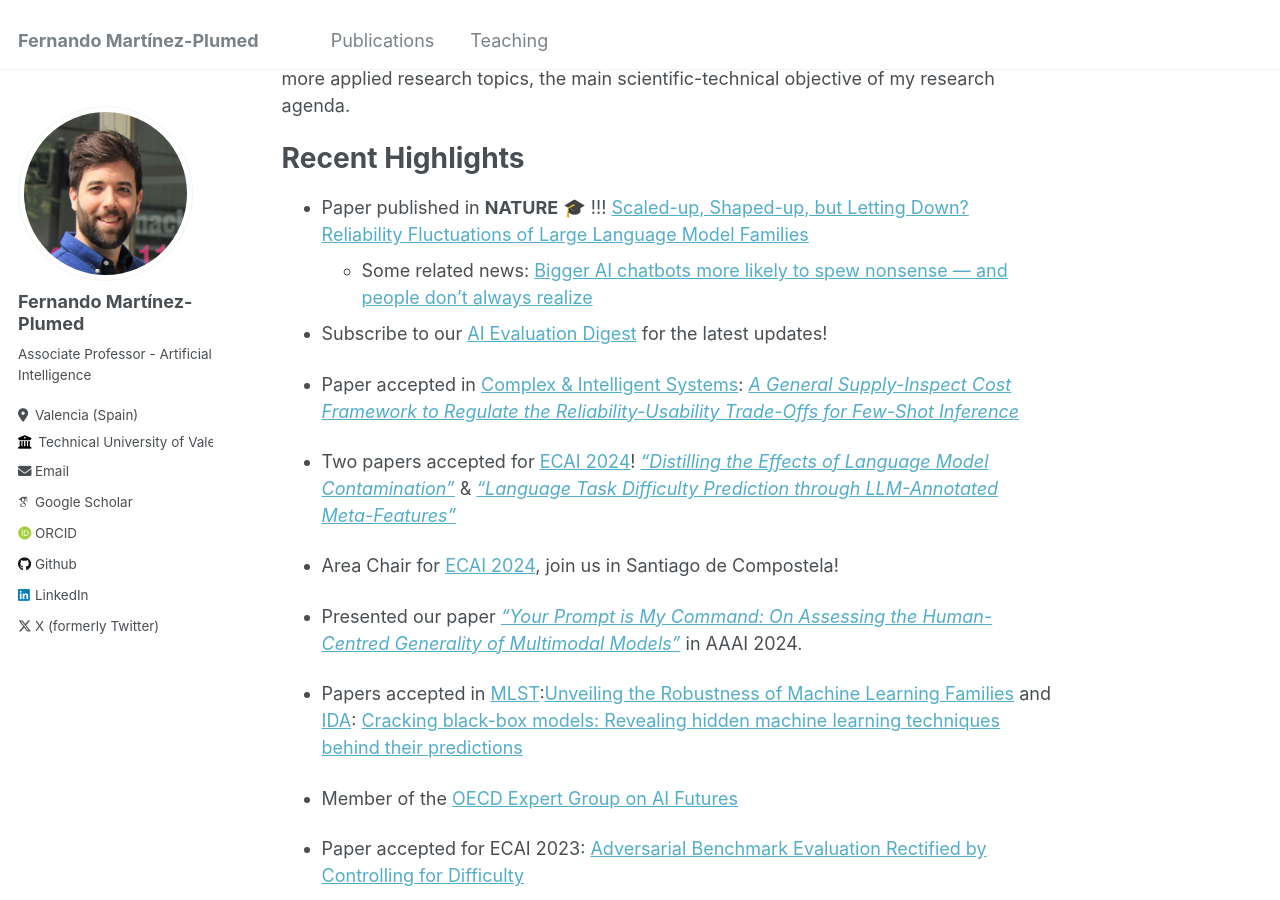
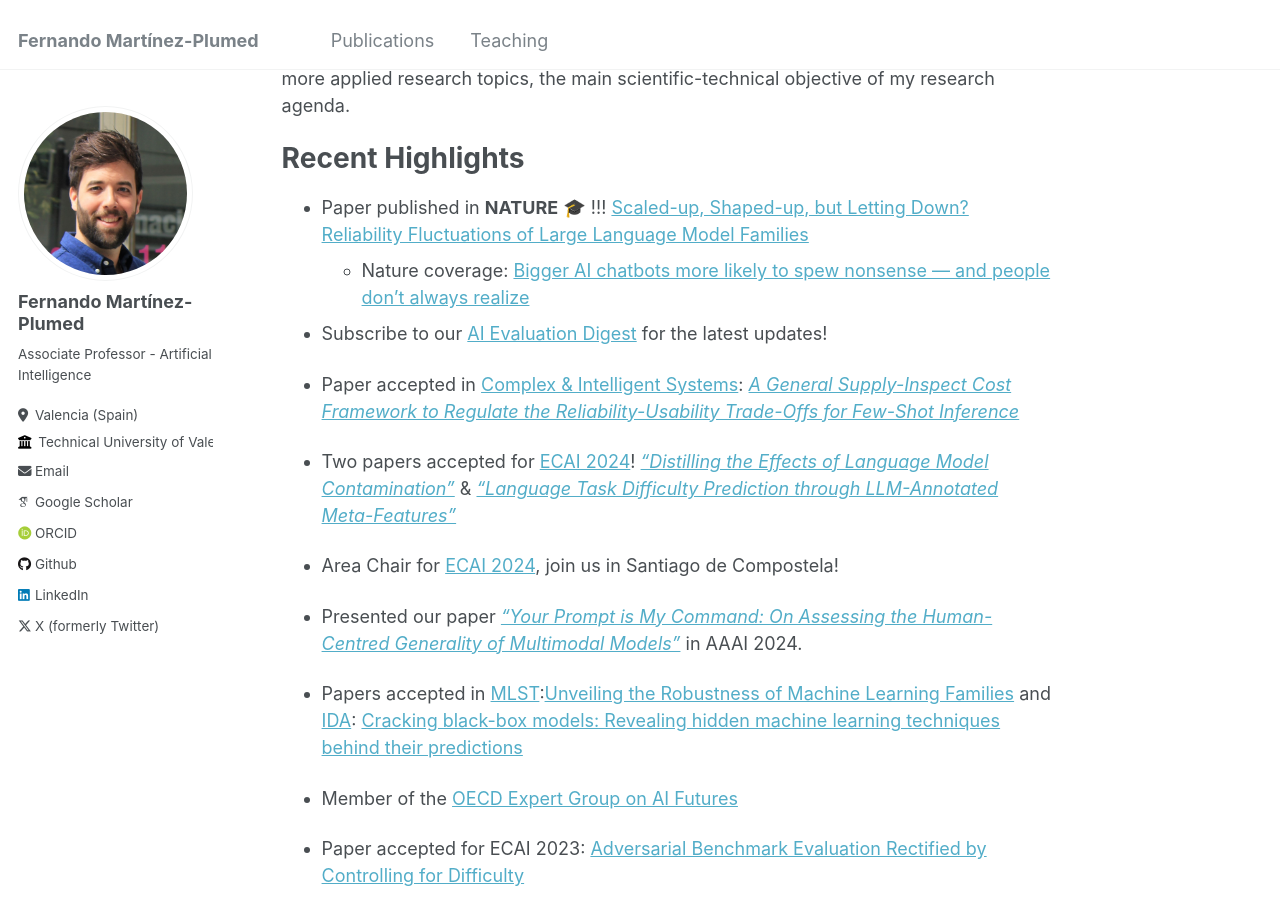
Before and after one commit to nandomp/nandomp.github.io, a Jekyll site: the page built from _pages/about.md, in a window 1280 px wide and 900 px high, scrolled down 325 px. Built offline with Jekyll 4.4.1, drawn with Linux system fonts in a browser that asks for light colours; some web fonts are replaced.

Commit message:
Update about.md

```diff
--- a/_pages/about.md
+++ b/_pages/about.md
@@ -14,7 +14,7 @@ Recent Highlights
 ======
 
 * Paper published in **NATURE** 🎓 !!!  [Scaled-up, Shaped-up, but Letting Down? Reliability Fluctuations of Large Language Model Families](https://www.nature.com/articles/s41586-024-07930-y)
-  * Some related news: [Bigger AI chatbots more likely to spew nonsense — and people don't always realize](https://www.nature.com/articles/d41586-024-03137-3)
+  * Nature coverage: [Bigger AI chatbots more likely to spew nonsense — and people don't always realize](https://www.nature.com/articles/d41586-024-03137-3)
 
 * Subscribe to our [AI Evaluation Digest](https://aievaluation.substack.com/) for the latest updates!
 
```
